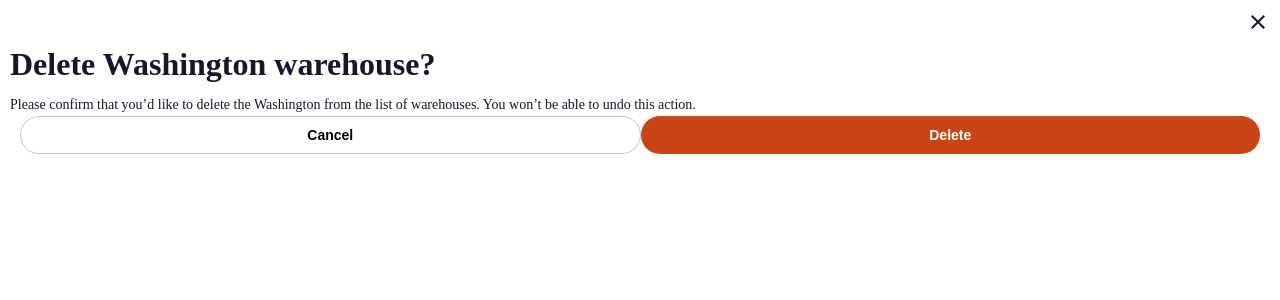
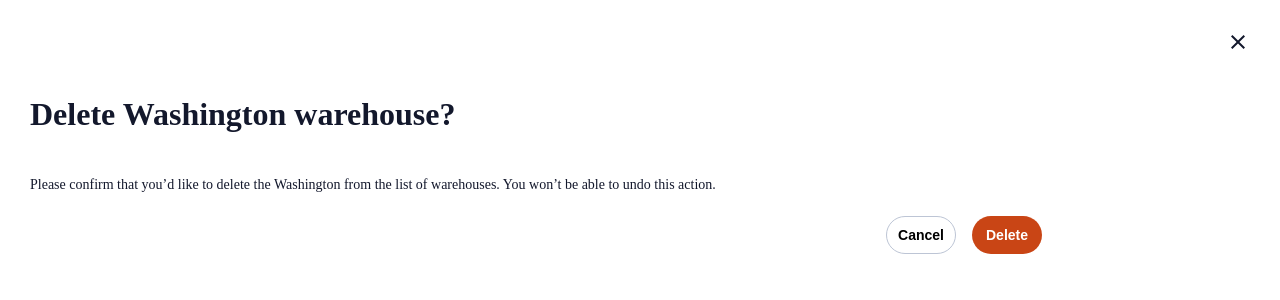
Before and after one commit to ykuruvilla/stratford-instock-frontend, a React (Create React App) app: page / in a window 1280 px wide. Shown: the top 300 px of the page. Built offline with nearby package versions, Linux system fonts and the light colour scheme.

Commit message:
Add responsiveness

```diff
--- a/src/components/Button/Button.scss
+++ b/src/components/Button/Button.scss
@@ -11,11 +11,11 @@
   height: 36px;
   width: 100%;
   border-radius: 20px;
-  padding: 0 10px;
   border: none;
   display: flex;
   align-items: center;
   justify-content: center;
+  margin: 0 8px;
 
   &__cancel {
     background-color: var(--white);
@@ -33,5 +33,6 @@
   .button {
     padding: 0 16px;
     height: 38px;
+    width: 70px;
   }
 }
--- a/src/components/DeleteWarehouseModal/DeleteWarehouseModal.js
+++ b/src/components/DeleteWarehouseModal/DeleteWarehouseModal.js
@@ -1,22 +1,28 @@
 import "./DeleteWarehouseModal.scss";
 import { ButtonCancel, ButtonDelete } from "../Button/Button";
 import closeIcon from "../../assets/icons/close-24px.svg";
-
+import axios from "axios";
 import React from "react";
 
-export const DeleteWarehouseModal = () => {
+export const DeleteWarehouseModal = (props) => {
+  const warehouseId = props?.warehouse?.id || 1;
+  const deleteWarehouse = () => {
+    axios.delete(`http:localhost:8080/warehouses/${warehouseId}`);
+    // close pop up
+  };
   return (
     <section className="container">
       <img className="icon-close" alt="close icon" src={closeIcon} />
-      <h1 className="title">Delete Washington warehouse?</h1>
-      <p>
-        Please confirm that you’d like to delete the Washington from the list of
-        warehouses. You won’t be able to undo this action.
-      </p>
+      <div>
+        <h1 className="title">Delete Washington warehouse?</h1>
+        <p>
+          Please confirm that you’d like to delete the Washington from the list
+          of warehouses. You won’t be able to undo this action.
+        </p>
+      </div>
       <div className="button-container">
         <ButtonCancel />
-
-        <ButtonDelete />
+        <ButtonDelete onClick={deleteWarehouse} />
       </div>
     </section>
   );
--- a/src/components/DeleteWarehouseModal/DeleteWarehouseModal.scss
+++ b/src/components/DeleteWarehouseModal/DeleteWarehouseModal.scss
@@ -4,19 +4,39 @@
 @use "../../styles/partials/globals/resets" as *;
 
 .container {
-  margin: 1rem;
+  margin: 3rem;
 }
 
 .title {
-  margin: 1rem 0;
+  margin: 4rem 0;
 }
 .button-container {
   display: flex;
   justify-content: space-between;
-  margin: 0 1rem;
+  position: fixed;
+  bottom: 0;
+  padding: 0px 40px 20px 0px;
+  width: 100%;
 }
 
 .icon-close {
   display: block;
   margin-left: auto;
 }
+
+@include medium {
+  .button-container {
+    display: flex;
+    justify-content: flex-end;
+    padding: 20px 80px 20px 20px;
+    width: 100%;
+    position: relative;
+  }
+}
+
+//Styles for tablet
+@include large {
+  .button-container {
+    padding: 20px 200px 20px 20px;
+  }
+}
```
